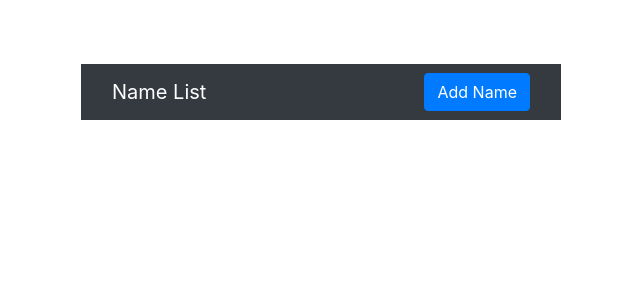
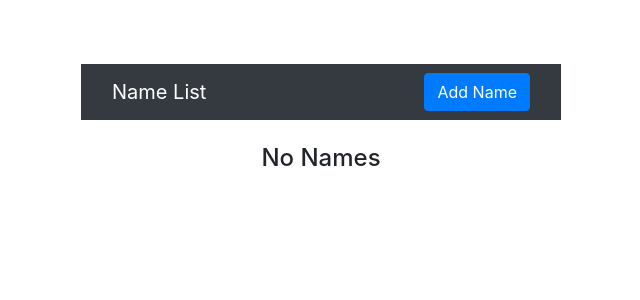
Before and after one commit to bejolo018/crud_react_practice, a React (Create React App) app in the folder crud/: page / in a window 1280 px wide. Shown: the top 300 px of the page, without its empty margins (319-959 px from the left). Built offline with nearby package versions, Linux system fonts and the light colour scheme.

Commit message:
created terenary operator to determine whether or not there was names in list, if not it displays "no names", if so it displays the name

```diff
--- a/crud/src/Components/NameList.js
+++ b/crud/src/Components/NameList.js
@@ -8,6 +8,8 @@ const NameList = () => {
 
     return (
         <ListGroup className="mt-4">
+            {names.length > 0 ? (
+                <>
                     {names.map(name => (
                                     <ListGroupItem  key={name.id} className="d-flex">
                                     <strong>{name.name}</strong>
@@ -17,6 +19,14 @@ const NameList = () => {
                                     </div>
                                 </ListGroupItem>
                     ))}
+                </>
+            ) : (
+                <h4 className="text-center">
+                    No Names
+                </h4>
+            )}
+
+
 
         </ListGroup>
     )
```
Lines whose indentation alone changed are shown as unchanged.
